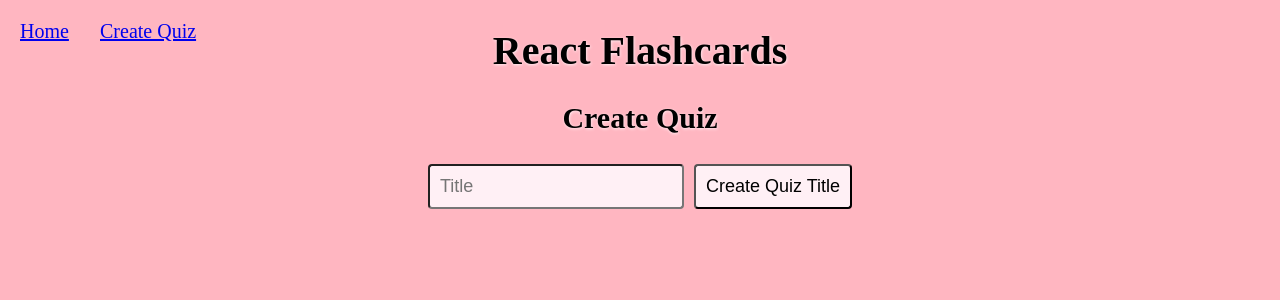
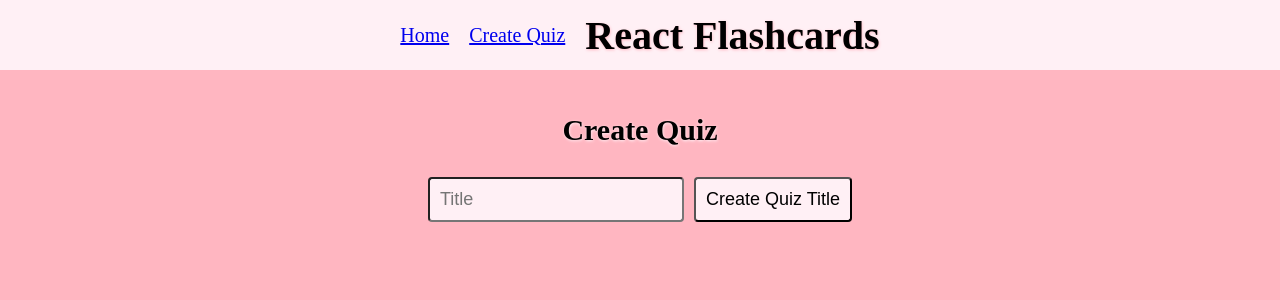
Before and after one commit to maritmoe/react-flashcards, a React (Vite) app: page /create in a window 1280 px wide. Shown: the top 300 px of the page. Built offline with nearby package versions, Linux system fonts and the light colour scheme.

Commit message:
Header styling

```diff
--- a/src/App.css
+++ b/src/App.css
@@ -1,31 +1,11 @@
 :root {
   color-scheme: light dark;
-}
-
-#title {
-  text-align: center;
-  font-size: 40px;
-  text-shadow: 0.5px 0.5px 3px light-dark(lavenderblush, teal);
 }
 
 h2 {
   text-align: center;
   font-size: 30px;
   text-shadow: 0.5px 0.5px 3px light-dark(lavenderblush, teal);
-}
-
-#home-link {
-  position: fixed;
-  left: 20px;
-  top: 20px;
-  font-size: 20px;
-}
-
-#create-quiz-link {
-  position: fixed;
-  left: 100px;
-  top: 20px;
-  font-size: 20px;
 }
 
 body {
@@ -51,6 +31,7 @@ button {
 }
 
 .main-div {
+  padding-top: 80px;
   margin: auto;
   width: 90%;
   text-align: center;
--- a/src/App.jsx
+++ b/src/App.jsx
@@ -1,20 +1,15 @@
-import { Link, Route, Routes } from "react-router-dom";
+import { Route, Routes } from "react-router-dom";
 import "./App.css";
 import QuizOverview from "./components/QuizOverview/QuizOverview";
 import CreateQuiz from "./components/CreateQuiz/CreateQuiz";
 import EditQuiz from "./components/EditQuiz/EditQuiz";
 import ViewQuiz from "./components/ViewQuiz/ViewQuiz";
+import Header from "./components/Header/Header";
 
 function App() {
   return (
     <>
-      <h1 id="title"> React Flashcards</h1>
-      <Link to="/" id="home-link">
-        Home
-      </Link>
-      <Link to="/create" id="create-quiz-link">
-        Create Quiz
-      </Link>
+      <Header />
       <Routes>
         <Route path="/" element={<QuizOverview />} />
         <Route path="/create" element={<CreateQuiz />} />
--- /dev/null
+++ b/src/components/Header/Header.css
@@ -0,0 +1,24 @@
+.header {
+  background-color: light-dark(lavenderblush, teal);
+  position: fixed;
+  top: 0;
+  left: 0;
+  width: 100vw;
+  height: 70px;
+  display: flex;
+  justify-content: center;
+  align-items: center;
+  z-index: 1;
+  border-bottom: solid 3px light-dark(lightpink, cadetblue);
+}
+
+#title {
+  font-size: 40px;
+  text-shadow: 0.5px 0.5px 3px light-dark(lightpink, cadetblue);
+  padding: 10px;
+}
+
+.nav-link {
+  font-size: 20px;
+  padding: 10px;
+}
--- /dev/null
+++ b/src/components/Header/Header.jsx
@@ -0,0 +1,19 @@
+import { Link } from "react-router-dom";
+import "./Header.css";
+
+function Header() {
+  return (
+    <header className="header">
+      <Link to="/" className="nav-link">
+        Home
+      </Link>
+      <Link to="/create" className="nav-link">
+        Create Quiz
+      </Link>
+
+      <h1 id="title"> React Flashcards</h1>
+    </header>
+  );
+}
+
+export default Header;
--- a/src/components/ViewQuiz/ViewQuiz.jsx
+++ b/src/components/ViewQuiz/ViewQuiz.jsx
@@ -24,7 +24,7 @@ function ViewQuiz() {
   };
 
   return (
-    <div>
+    <div className="main-div">
       {error && <span>{error.message}</span>}
       {data.id && <CardList title={data.title} cards={data.cards} />}
     </div>
```
